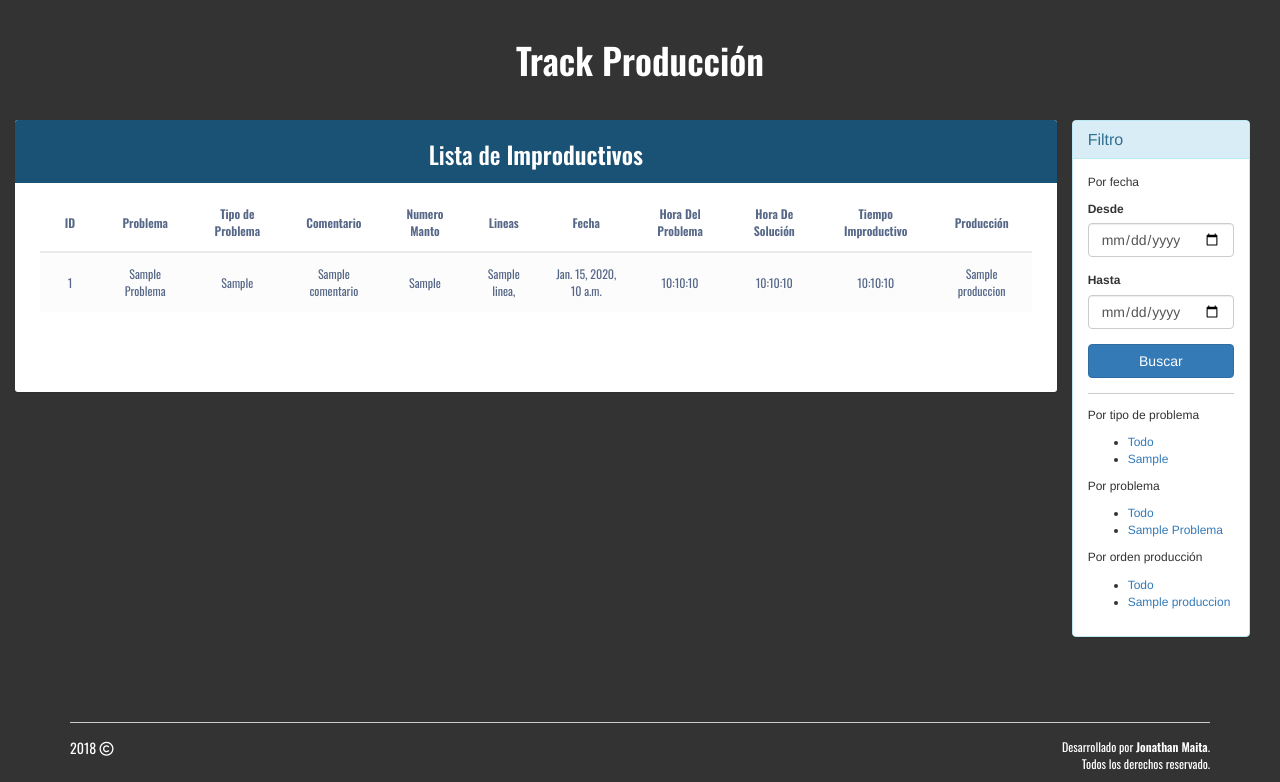
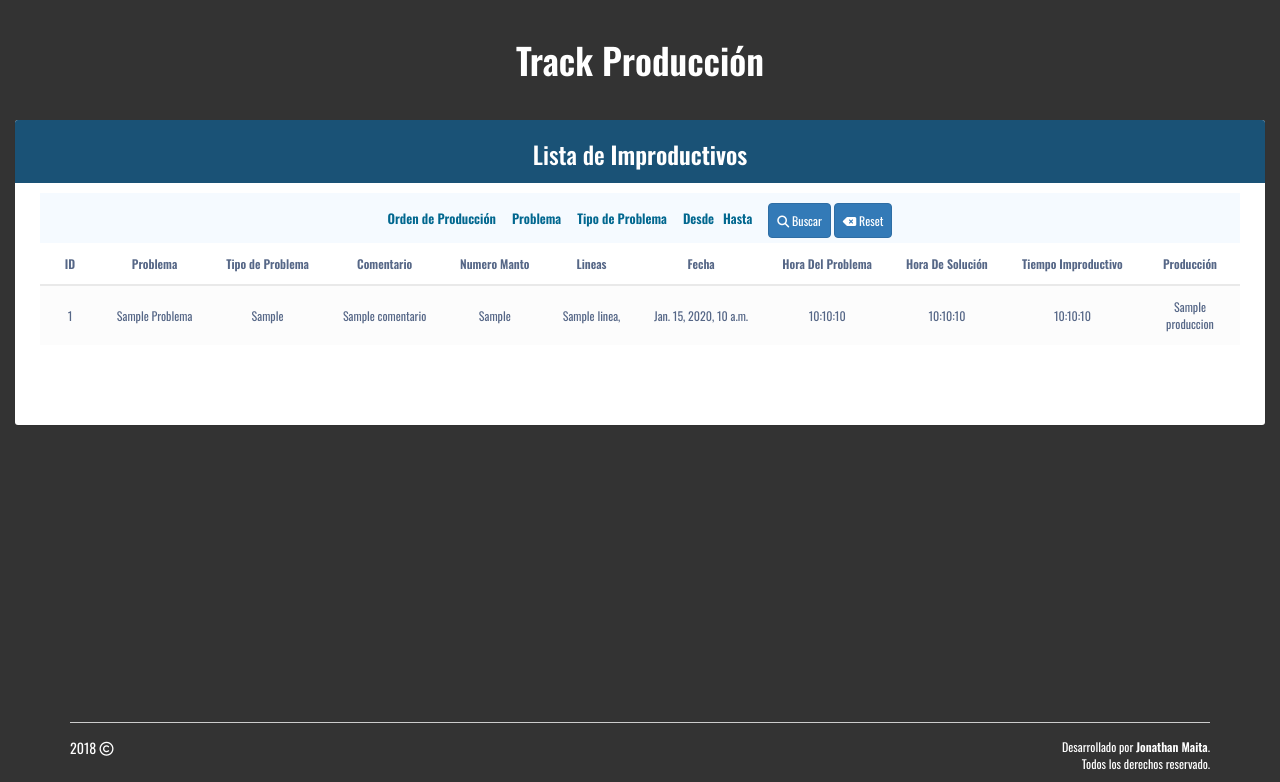
Before and after one commit to Jonamaita/TrackMantos, a Django app: template templates/improductivos/improductivos_list.html in a window 1280 px wide. Shown: the part 52-834 px from the top of the page. Run offline with Django 3.2, Linux system fonts and the light colour scheme; the template is opened without the code that fills it: most values are stand-ins (such as "Sample title", 1, 10 or a date in 2020); some libraries are stand-ins or nearby versions.

Commit message:
refactor: se modifica el filtro de busqueda para la vista ImproductivosList

```diff
--- a/apps/improductivos/models.py
+++ b/apps/improductivos/models.py
@@ -25,7 +25,7 @@ class MantosImp(models.Model):  # Declaro modelo de la base de datos
     produccion = models.ForeignKey(Producciones, null=True, blank=True,
                                    on_delete=models.CASCADE)  # Relationship Fields
 
-    # def __str__(self):
+    #def __str__(self):
     # return 'Problema: {},Comentario: {},Fecha: {},Hora del Problema: {},Hora
     # de Solución: {}'.format(self.problema,self.comentario, self.fecha,
     # self.hora_problema, self.hora_solucion)
--- a/noob/settings/base.py
+++ b/noob/settings/base.py
@@ -47,8 +47,8 @@ INSTALLED_APPS = [
     'apps.improductivos',
     'apps.usuario',
     'apps.producciones',
+    'django_filters'
     #'apps.sync_google_sheet',
-    #'django_filters',
 ]
 
 MIDDLEWARE = [
--- a/requirements.txt
+++ b/requirements.txt
@@ -26,3 +26,4 @@ urllib3==1.24.1
 xlrd==1.2.0
 xlwt==1.3.0
 reportlab==3.5.34
+django-filter==2.2.0
--- a/static/css/main.css
+++ b/static/css/main.css
@@ -211,7 +211,19 @@ hr {
 	transition: max-height 1s, opacity 0.3s, visibility 0.3s linear;
 }
 
+/*filter*/
+.filter{
+	background: #F5FAFF;
+	padding: 10px 0px 0px 0px;
+	color: #01678F;
+	font-size: 13px;
+}
+@media only screen and (max-width: 765px) {
+        .margin-xs{
+        	margin-left: 0px !important;
 
+        }
+}
 /* Tablas*/
 
 .table-wrapper {
--- a/templates/improductivos/improductivos_list.html
+++ b/templates/improductivos/improductivos_list.html
@@ -1,13 +1,59 @@
 {% extends "base/base.html" %}
 {% block content %}
 <div class="container-fluid" style="font-size:12px">
-	<div class="table-wrapper col-md-10 lemon text-center">
+	<div class="table-wrapper col-md-12 lemon text-center">
 			<div class="table-title">
 				<div class="row">
 					<div class="col-md-12 text-center">
 						<h2>Lista de <b>Improductivos</b></h2>
 					</div>
 				</div>
+
+			</div>
+			<div class="filter">
+			<div class='row'>
+					<form class="form-inline col-xs-12" method="get" action="{% url 'improductivos:improductivos_list' %}" id="filtro_fecha">
+						{{ myFilter.form.non_field_errors }}
+                            <div class='form-group margin-xs'  style="margin-bottom: 5px;">
+                            	<label class="" for="{{myFilter.form.produccion.id_for_label}}">
+                                    Orden de Producción
+                                </label>
+                                {{ myFilter.form.produccion.error }}
+                            	<span style="margin-left: 3px;">{{myFilter.form.produccion}}</span>
+                            </div>
+                            <div class='form-group margin-xs' style="margin-left: 10px;margin-bottom: 5px; overflow: auto;">
+                               	    <label class="" for="{{myFilter.form.problema.id_for_label}}">
+                                   		Problema
+                               		</label>
+                               	<span style="margin-left: 3px">{{myFilter.form.problema}}</span>
+                            </div>
+                            <div class='form-group margin-xs' style="margin-left: 10px;margin-bottom: 5px">
+                            	<label class="" for="{{myFilter.form.tipo_problema.id_for_label}}">
+                                    Tipo de Problema
+                                </label>
+                                	<span style="margin-left: 3px">{{myFilter.form.tipo_problema}}</span>
+                            </div>
+                            <div class='form-group margin-xs' style="margin-left: 10px;margin-bottom: 5px">
+                            	<label class="" for="{{myFilter.form.start_date.id_for_label}}">
+                                	Desde
+                                </label>
+                                	<span style="margin-left: 3px">{{myFilter.form.start_date}}</span>
+                                <label class="" for="{{myFilter.form.end_date.id_for_label}}" style="margin-left: 3px">
+                                    Hasta
+                                </label>
+                                	<span style="margin-left: 3px">{{myFilter.form.end_date}}</span>
+                            </div>
+                            <div class='form-group' style="margin-left: 10px;margin-bottom: 5px">
+                                <button type="submit" class="btn btn-primary" style="font-size: 12px; padding: 8px 8px;">
+        							<i class="fas fa-search"></i> Buscar
+      							</button>
+                                <button type="button"onclick='window.location.href ="{% url 'improductivos:improductivos_list' %}"' class="btn btn-primary" style="font-size: 12px; padding: 8px 8px; margin-bottom: 0px">
+        							<i class="fas fa-backspace"></i> Reset
+      							</button>
+
+                            </div>
+					</form>
+			</div>
 			</div>
 			<div style="overflow-x:auto;">
 			<table class="table table-striped table-hover" style="">
@@ -74,93 +120,19 @@
 			<ul class="pager">
 				<li>
 					{% if page_obj.has_previous %}
-					<a class="" href="?page={{ page_obj.previous_page_number }}">Atras</a>
+					<a class="" href="?page={{ page_obj.previous_page_number }}{% if request.GET %}&{{ page }}{% endif %}">Atras</a>
 					{% endif %}
 				</li>
 				<li>
 					{% if page_obj.has_next %}
-					<a href="?page={{ page_obj.next_page_number }}">Siguiente</a>
+					<a href="?page={{ page_obj.next_page_number }}{% if request.GET %}&{{ page }}{% endif %}">Siguiente</a>
 					{% endif %}
 				</li>
 			</ul>
 	 </div>
-	<div class="col-md-2" style="margin-top: 30px">
-			<div class="panel panel-info">
-				<div class="panel-heading">
-					<h3 class="panel-title">
-						Filtro
-					</h3>
-				</div>
-				<div class="panel-body">
-					<p>
-						Por fecha
-					</p>
-					<form method="get" action="{% url 'improductivos:improductivos_list' %}" id="filtro_fecha">
-						<div class="form-row">
-							<div class="form-group ">
-								<label class="" for="date_since">
-									Desde
-								</label>
-								<input class="form-control" type="date" value="{{context_fecha_gte}}" name="fecha__gte" id="date_since">
-							</div>
-						</div>
-						<div class="form-row">
-							<div class="form-group ">
-								<label class="" for="date_until">
-									Hasta
-								</label>
-								<input class="form-control" type="date" value="{{context_fecha_lte}}" name="fecha__lte" id="date_until">
-							</div>
-						</div>
-						<div class="form-row">
-							<div class="form-group ">
-								<input type="hidden" value="?{{filtro_fecha_query_string}}" id="fecha-query-string">
-							</div>
-						</div>
-						<div class="submit-row">
-							<div class="form-group">
-								<input class="btn btn-primary btn-block" type="submit" onclick="datefilter_apply(event, 'fecha-query-string', 'filtro_fecha')" value="Buscar">
-							</div>
-						</div>
-					</form>
-					<hr>
-					<p>Por tipo de problema</p>
-					<ul>
-						<li class="selected"><a href="?" title="Todo">Todo</a></li>
-						{% for tipo_problema in context_tipo_problema %}
-						<li><a href="?{{filtro_tipo_problema}}&amp;tipo_problema={{ tipo_problema.tipo_problema }}">{{ tipo_problema.tipo_problema | title}}</a></li>
-						{% endfor %}
-					</ul>
-					<p>Por problema</p>
-					<ul>
-						<li class="selected"><a href="?" title="Todo">Todo</a></li>
-						{% for problemas in context_problema %}
-						<li><a href="?{{filtro_problema}}&amp;problema={{ problemas.problema }}">{{problemas.problema | title}}</a></li>
-						{% endfor %}
-					</ul>
-					<p>Por orden producción</p>
-					<ul>
-						<li class="selected"><a href="?" title="Todo">Todo</a></li>
-						{% for producciones in context_produccion %}
-						<li><a href="?{{filtro_produccion}}&amp;produccion={{ producciones.produccion_id }}">{{producciones.produccion}}</a></li>
-						{% endfor %}
-					</ul>
-				</div>
-			</div>
-		</div>
 </div>
 {% endblock content %}
 {% block extrajs %}
-<script type="text/javascript">
-// script para unir la petición del filtro
-function datefilter_apply(event, qs_name, form_name) {
-	event.preventDefault();
-	var query_string = $('#' + qs_name).val();
-	var form_data = $('#' + form_name).serialize();
-	window.location = window.location.pathname + query_string + '&' + form_data;
-
-}
-</script>
 <script type="text/javascript">
 	$(document).ready(function(){
 	$('[data-toggle="tooltip"]').tooltip();
```
Also changed, not shown: apps/improductivos/filter.py (added, +16 -0 lines), apps/improductivos/views.py (+14 -80 lines).
